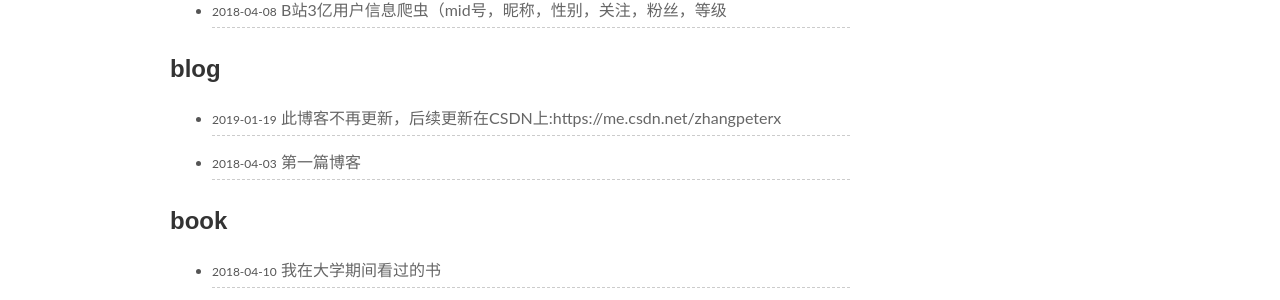
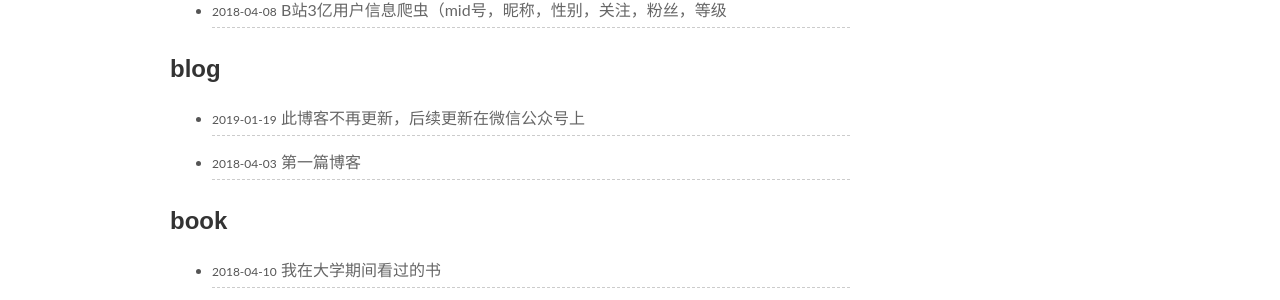
Before and after one commit to last2win/blog-cdn, a Jekyll site: the page built from pages/categories.md, in a window 1280 px wide. Shown: the part 745-1045 px from the top of the page. Built offline with Jekyll 4.4.1, drawn with Linux system fonts in a browser that asks for light colours.

Commit message:
Update 2019-01-19-blog.md

```diff
--- a/_posts/2019-01-19-blog.md
+++ b/_posts/2019-01-19-blog.md
@@ -1,6 +1,6 @@
 ---
 layout: post
-title: 此博客不再更新，后续更新在CSDN上:https://me.csdn.net/zhangpeterx
+title: 此博客不再更新，后续更新在微信公众号上
 categories: [blog]
 description: CSDN的博客地址：https://me.csdn.net/zhangpeterx
 keywords:
```
